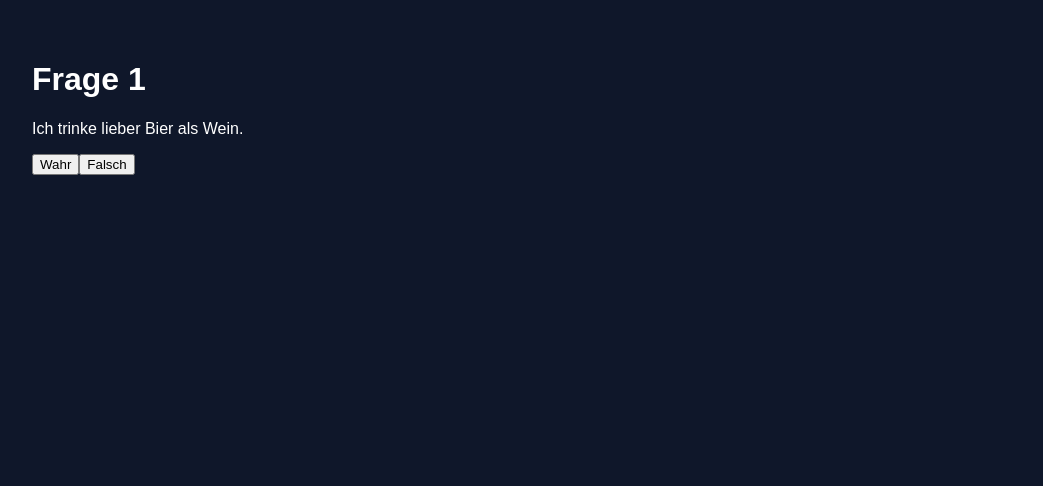
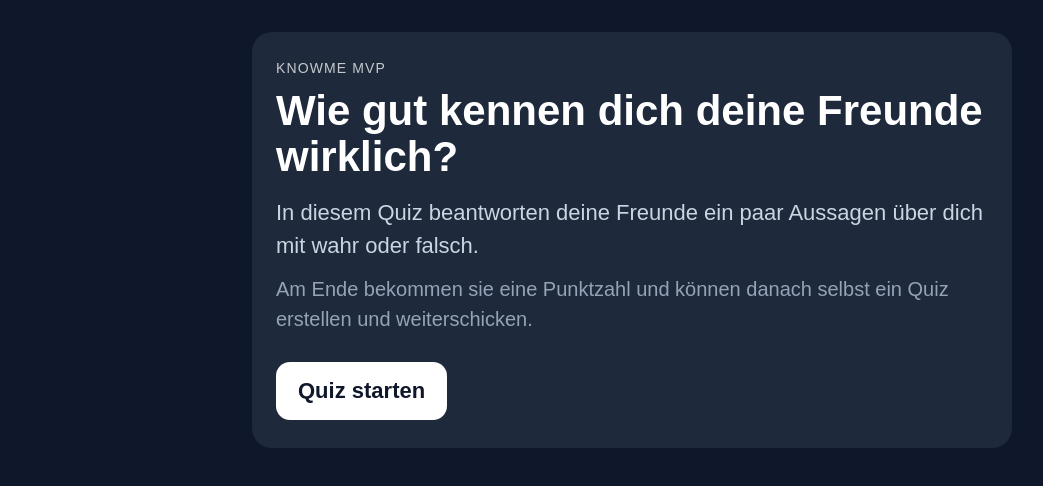
Before and after one commit to DerMichaBenjamin/knowme-mvp-Test02, a Next.js app: page / in a window 1280 px wide. Shown: the top 486 px of the page, without its empty margins (8-1051 px from the left). Built offline with nearby package versions, Linux system fonts and the light colour scheme.

Commit message:
Refactor quiz logic and UI components

```diff
--- a/app/page.tsx
+++ b/app/page.tsx
@@ -4,47 +4,197 @@ import { useState } from "react";
 
 const questions = [
   { text: "Ich trinke lieber Bier als Wein.", answer: true },
-  { text: "Ich bin ein Morgenmensch.", answer: false },
+  { text: "Ich bin eher ein Morgenmensch.", answer: false },
   { text: "Ich war schon mal auf Mallorca.", answer: true }
 ];
 
 export default function Page() {
+  const [screen, setScreen] = useState<"welcome" | "quiz" | "result">("welcome");
   const [step, setStep] = useState(0);
   const [score, setScore] = useState(0);
 
   const answer = (value: boolean) => {
+    let nextScore = score;
     if (value === questions[step].answer) {
-      setScore(score + 1);
+      nextScore += 1;
+      setScore(nextScore);
     }
 
     if (step < questions.length - 1) {
       setStep(step + 1);
     } else {
-      setStep(999); // Ergebnis
+      setScreen("result");
     }
   };
 
-  if (step === 999) {
-    return (
-      <main style={{ padding: 40 }}>
-        <h1>Ergebnis: {score} / {questions.length}</h1>
-        <button onClick={() => {
-          setStep(0);
-          setScore(0);
-        }}>
-          Nochmal spielen
-        </button>
-      </main>
-    );
-  }
+  const restart = () => {
+    setStep(0);
+    setScore(0);
+    setScreen("welcome");
+  };
 
   return (
-    <main style={{ padding: 40 }}>
-      <h1>Frage {step + 1}</h1>
-      <p>{questions[step].text}</p>
+    <main
+      style={{
+        minHeight: "100vh",
+        padding: "32px 20px",
+        display: "flex",
+        justifyContent: "center",
+        alignItems: "flex-start",
+        background: "#0f172a",
+        color: "white"
+      }}
+    >
+      <div
+        style={{
+          width: "100%",
+          maxWidth: 760,
+          background: "#1e293b",
+          borderRadius: 20,
+          padding: "28px 24px",
+          boxSizing: "border-box"
+        }}
+      >
+        {screen === "welcome" && (
+          <div>
+            <div style={{ fontSize: 14, opacity: 0.75, marginBottom: 12, letterSpacing: "0.08em", textTransform: "uppercase" }}>
+              KnowMe MVP
+            </div>
+            <h1 style={{ fontSize: 42, lineHeight: 1.1, margin: "0 0 16px 0" }}>
+              Wie gut kennen dich deine Freunde wirklich?
+            </h1>
+            <p style={{ fontSize: 22, lineHeight: 1.5, margin: "0 0 12px 0", color: "#cbd5e1" }}>
+              In diesem Quiz beantworten deine Freunde ein paar Aussagen über dich mit wahr oder falsch.
+            </p>
+            <p style={{ fontSize: 20, lineHeight: 1.5, margin: "0 0 28px 0", color: "#94a3b8" }}>
+              Am Ende bekommen sie eine Punktzahl und können danach selbst ein Quiz erstellen und weiterschicken.
+            </p>
+            <button
+              onClick={() => setScreen("quiz")}
+              style={{
+                fontSize: 22,
+                padding: "16px 22px",
+                borderRadius: 14,
+                border: 0,
+                background: "white",
+                color: "#0f172a",
+                fontWeight: 700,
+                cursor: "pointer"
+              }}
+            >
+              Quiz starten
+            </button>
+          </div>
+        )}
 
-      <button onClick={() => answer(true)}>Wahr</button>
-      <button onClick={() => answer(false)}>Falsch</button>
+        {screen === "quiz" && (
+          <div>
+            <div style={{ display: "flex", justifyContent: "space-between", gap: 12, marginBottom: 18, color: "#cbd5e1", fontSize: 18 }}>
+              <span>Frage {step + 1}</span>
+              <span>{step + 1} / {questions.length}</span>
+            </div>
+
+            <div style={{ height: 10, background: "#334155", borderRadius: 999, overflow: "hidden", marginBottom: 26 }}>
+              <div
+                style={{
+                  width: `${((step + 1) / questions.length) * 100}%`,
+                  height: "100%",
+                  background: "white"
+                }}
+              />
+            </div>
+
+            <h2 style={{ fontSize: 36, lineHeight: 1.2, margin: "0 0 28px 0" }}>{questions[step].text}</h2>
+
+            <div style={{ display: "grid", gridTemplateColumns: "1fr 1fr", gap: 14 }}>
+              <button
+                onClick={() => answer(true)}
+                style={{
+                  fontSize: 24,
+                  padding: "18px 16px",
+                  borderRadius: 14,
+                  border: 0,
+                  background: "white",
+                  color: "#0f172a",
+                  fontWeight: 700,
+                  cursor: "pointer"
+                }}
+              >
+                Wahr
+              </button>
+              <button
+                onClick={() => answer(false)}
+                style={{
+                  fontSize: 24,
+                  padding: "18px 16px",
+                  borderRadius: 14,
+                  border: "1px solid #94a3b8",
+                  background: "transparent",
+                  color: "white",
+                  fontWeight: 700,
+                  cursor: "pointer"
+                }}
+              >
+                Falsch
+              </button>
+            </div>
+          </div>
+        )}
+
+        {screen === "result" && (
+          <div>
+            <div style={{ fontSize: 14, opacity: 0.75, marginBottom: 12, letterSpacing: "0.08em", textTransform: "uppercase" }}>
+              Ergebnis
+            </div>
+            <h1 style={{ fontSize: 48, lineHeight: 1.1, margin: "0 0 12px 0" }}>
+              {score} / {questions.length}
+            </h1>
+            <p style={{ fontSize: 24, lineHeight: 1.5, margin: "0 0 12px 0", color: "#cbd5e1" }}>
+              {score === questions.length
+                ? "Stark. Du kennst die Person wirklich gut."
+                : score >= 2
+                ? "Gar nicht schlecht. Aber da geht noch mehr."
+                : "Das war eher schwierig. Ihr solltet vielleicht nochmal reden."}
+            </p>
+            <p style={{ fontSize: 22, lineHeight: 1.5, margin: "0 0 28px 0", color: "#94a3b8" }}>
+              Jetzt bist du dran: Erstelle dein eigenes Quiz und verschick es an deine Freunde.
+            </p>
+
+            <div style={{ display: "flex", flexWrap: "wrap", gap: 14 }}>
+              <button
+                onClick={restart}
+                style={{
+                  fontSize: 22,
+                  padding: "16px 22px",
+                  borderRadius: 14,
+                  border: 0,
+                  background: "white",
+                  color: "#0f172a",
+                  fontWeight: 700,
+                  cursor: "pointer"
+                }}
+              >
+                Eigenes Quiz erstellen
+              </button>
+              <button
+                onClick={restart}
+                style={{
+                  fontSize: 22,
+                  padding: "16px 22px",
+                  borderRadius: 14,
+                  border: "1px solid #94a3b8",
+                  background: "transparent",
+                  color: "white",
+                  fontWeight: 700,
+                  cursor: "pointer"
+                }}
+              >
+                Nochmal spielen
+              </button>
+            </div>
+          </div>
+        )}
+      </div>
     </main>
   );
 }
```
